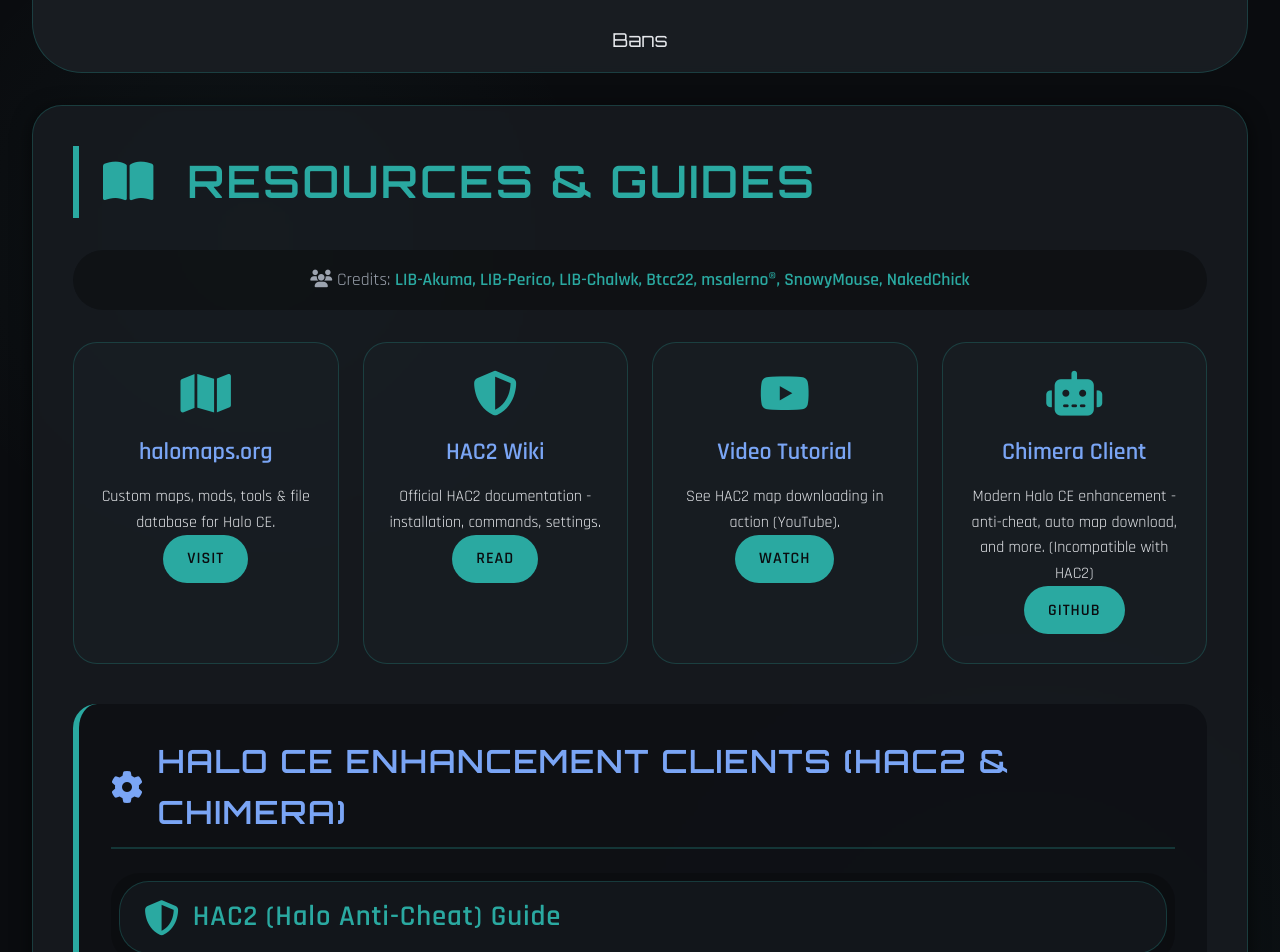
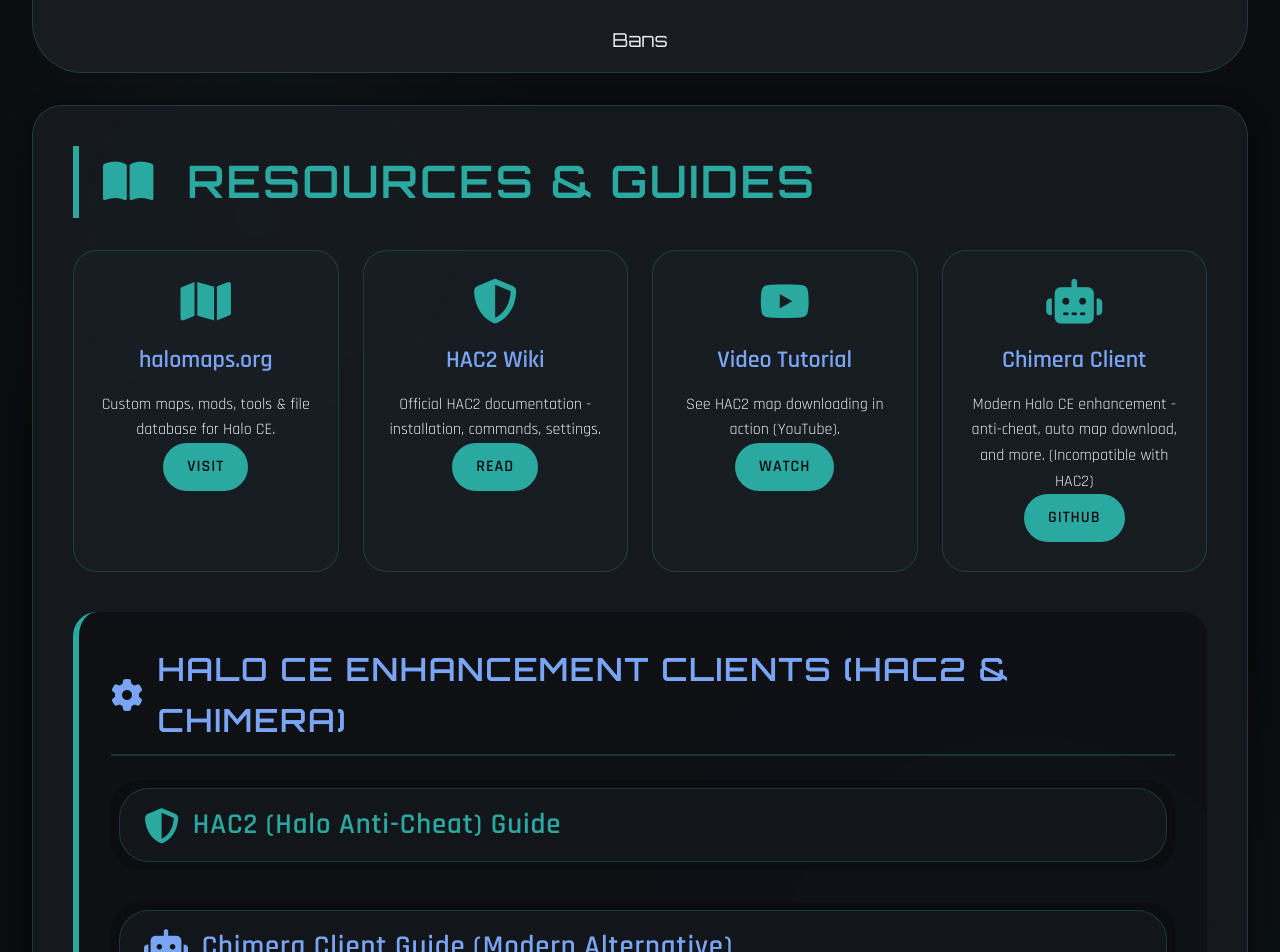
Before and after one commit to Chalwk/liberty-ce, a Jekyll site: the page built from pages/resources.html, in a window 1280 px wide. Shown: the part 352-1304 px from the top of the page. Built offline with Jekyll 4.4.1, drawn with Linux system fonts in a browser that asks for light colours; some of the changed text lies outside the part shown.

```diff
--- a/pages/resources.html
+++ b/pages/resources.html
@@ -13,10 +13,6 @@
 -->
 
 <h1><i class="fas fa-book-open" style="margin-right: 1rem;"></i> Resources & Guides</h1>
-<p class="credits">
-    <i class="fas fa-users"></i> Credits: <strong>LIB-Akuma, LIB-Perico, LIB-Chalwk, Btcc22, msalerno®, SnowyMouse,
-    NakedChick</strong>
-</p>
 
 <div class="resource-grid">
     <div class="resource-card">
@@ -260,29 +256,22 @@
 
 <h2><i class="fas fa-link"></i> More Useful Resources</h2>
 <ul style="columns: 2 250px; gap: 2rem; list-style: none; padding: 0;">
-    <li><i class="fas fa-globe" style="color: var(--primary); width: 2rem;"></i> <a href="https://hce.halomaps.org"
-                                                                                    target="_blank">halomaps.org</a> -
-        map database, mods, tools
-    </li>
-    <li><i class="fas fa-shield" style="color: var(--primary); width: 2rem;"></i> <a href="https://halonet.net/"
-                                                                                     target="_blank">halonet.net</a> -
-        HAC2 home, community, wiki
-    </li>
-    <li><i class="fas fa-tools" style="color: var(--primary); width: 2rem;"></i> <a
-            href="https://opencarnage.net/index.php?/topic/6202-halo-ce-troubleshooting-guide/" target="_blank">OpenCarnage
-        troubleshooting</a></li>
-    <li><i class="fab fa-discord" style="color: var(--primary); width: 2rem;"></i> <a
-            href="https://discord.gg/3J2Zppghz5" target="_blank">Liberty Gaming Discord</a></li>
-    <li><i class="fab fa-discord" style="color: var(--primary); width: 2rem;"></i> <a
-            href="https://discord.com/invite/ZwQeBE2" target="_blank">Chimera Discord</a> - official Chimera community
+    <li><i class="fas fa-globe" style="color: var(--primary); width: 2rem;"></i> <a
+            href="https://opencarnage.net/" target="_blank">opencarnage.net</a></li>
+    <li><i class="fas fa-globe" style="color: var(--primary); width: 2rem;"></i> <a
+            href="https://chalwk.github.io/" target="_blank">Chalwk Website</a>
     </li>
     <li><i class="fab fa-discord" style="color: var(--primary); width: 2rem;"></i> <a
-            href="https://discord.com/invite/sbSwAR8" target="_blank">HAC2 Discord</a> - official HAC2 server
+            href="https://discord.com/invite/ZwQeBE2" target="_blank">Chimera Discord</a>
     </li>
-    <li><i class="fas fa-robot" style="color: var(--primary); width: 2rem;"></i> <a
-            href="https://github.com/SnowyMouse/chimera/releases" target="_blank">Chimera on GitHub</a> - modern client
+    <li><i class="fab fa-discord" style="color: var(--primary); width: 2rem;"></i> <a
+            href="https://discord.com/invite/sbSwAR8" target="_blank">HAC2 Discord</a>
     </li>
 </ul>
+
+<br>
+<i class="fas fa-users"></i> Resource Credits:<br>
+LIB-Akuma, LIB-Perico, LIB-Chalwk, Btcc22, msalerno®, SnowyMouse, NakedChick
 
 <style>
     .guide-section {
@@ -381,20 +370,6 @@
         color: var(--accent);
     }
 
-    .credits {
-        background: rgba(0, 0, 0, 0.3);
-        border-radius: 30px;
-        padding: 1rem 2rem;
-        margin: 1rem 0 2rem;
-        text-align: center;
-        color: var(--text-muted);
-        font-size: 1.1rem;
-    }
-
-    .credits strong {
-        color: var(--primary);
-    }
-
     .btn-download {
         display: inline-block;
         background: var(--primary);
```
